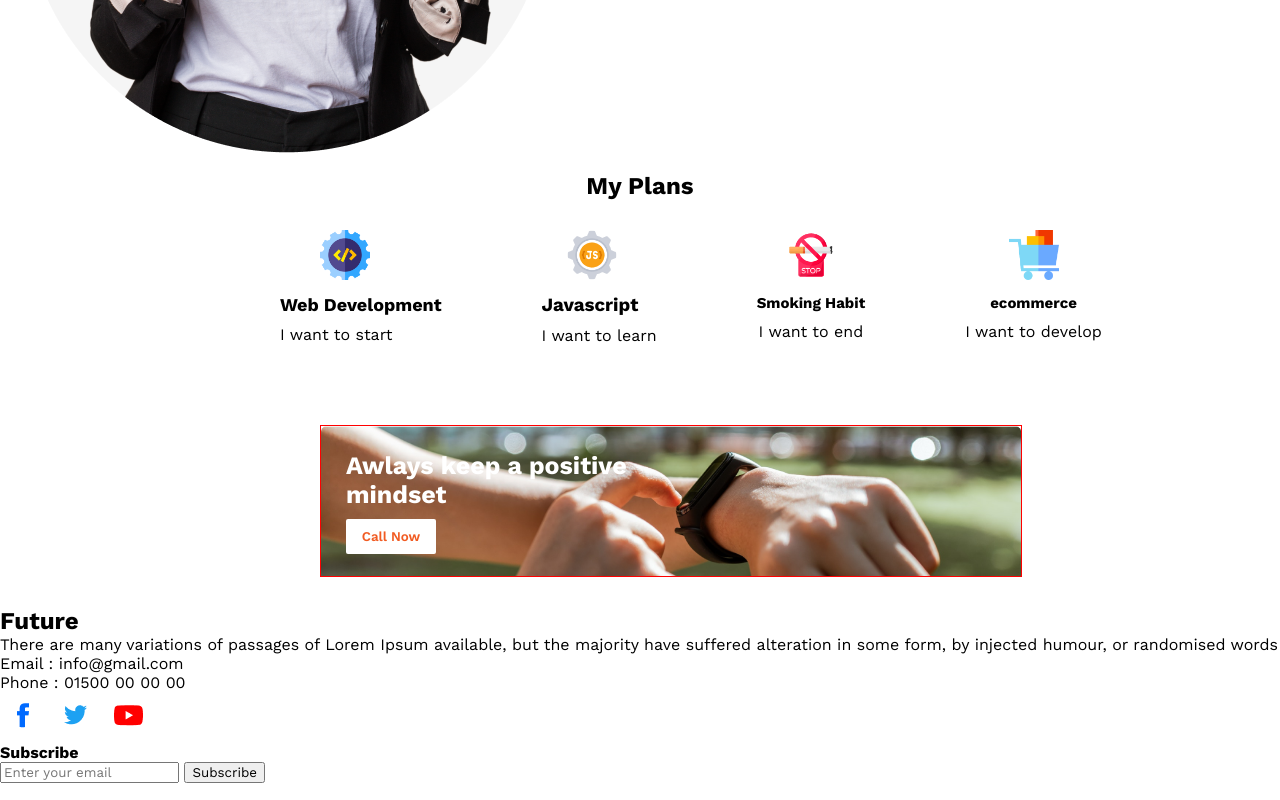
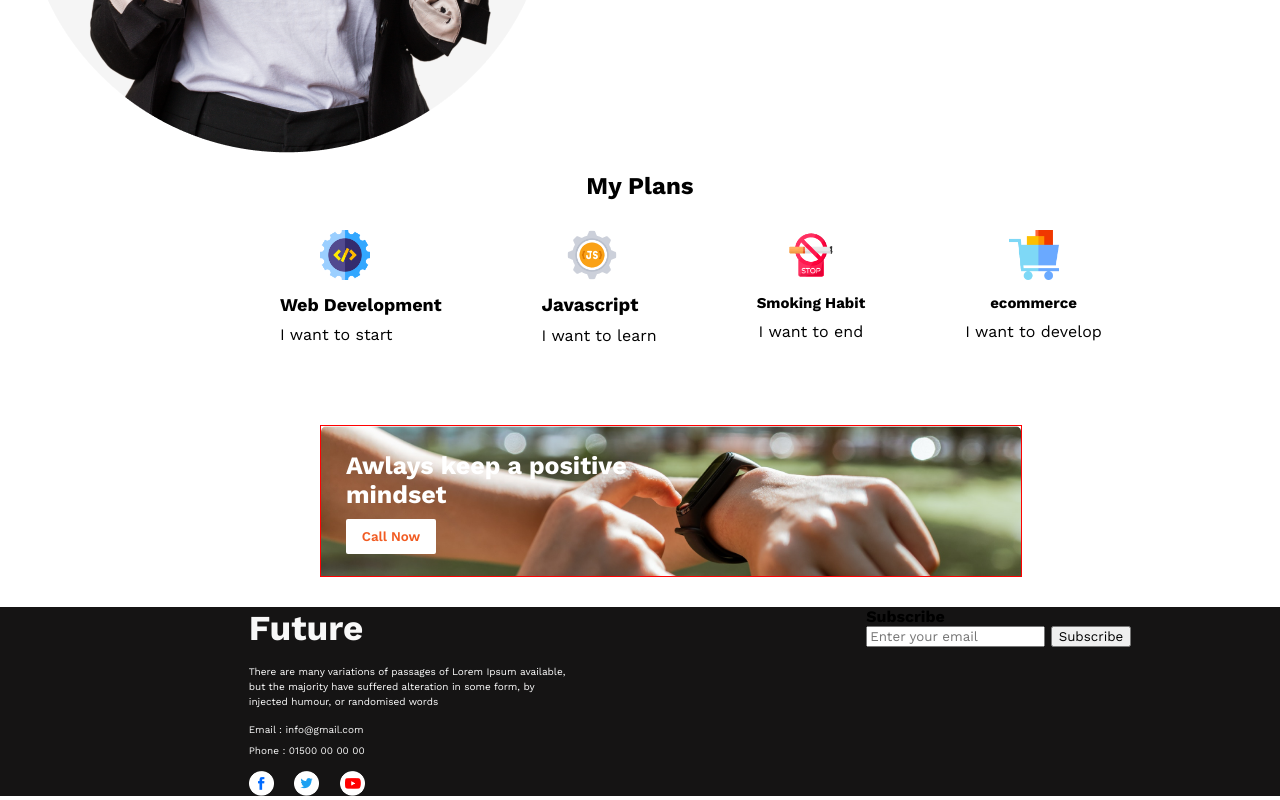
Before and after one commit to torikulislamv3/new-year-repo, a plain HTML site: page index.html in a window 1280 px wide. Shown: the part 1561-2361 px from the top of the page. Drawn offline with nearby package versions, Linux system fonts and the light colour scheme.

Commit message:
footer500

```diff
--- a/index.html
+++ b/index.html
@@ -104,9 +104,9 @@
 
 
                 <div class="sosial-link">
-                   <a href="#"><img src="images/icons/fb.png" alt=""></a>
-                   <a href="#"><img src="images/icons/twitter.png" alt=""></a>
-                   <a href="#"><img src="images/icons/youtube.png" alt=""></a>
+                   <a href="#"><img height="25px" width="25px" src="images/icons/fb.png" alt=""></a>
+                   <a class="a" href="#"><img height="25px" width="25px" src="images/icons/twitter.png" alt=""></a>
+                   <a class="b" href="#"><img height="25px" width="25px" src="images/icons/youtube.png" alt=""></a>
                 </div>
             </div>
 
--- a/styles/new.css
+++ b/styles/new.css
@@ -187,3 +187,57 @@ margin-top: 10px;
     font-weight: 600
 
 }
+
+.footer {
+    background: #151414;
+    display: flex;
+    justify-content: space-around;
+}
+
+.foot-description{
+    margin-top: 15px;
+    color: #FFF;
+/* font-family: Work Sans; */
+font-size: 10px;
+font-style: normal;
+font-weight: 400;
+line-height: 15px;
+    width: 320px;
+    height: 50px;
+    /* border: 1px solid red; */
+}
+
+.col-one{
+    padding-left: 100px;
+}
+
+.foot-title {
+    font-size: 35px;
+    color: #F8F8F8
+}
+
+.email-foot {
+    color: #F8F8F8;
+    margin-top: 10px;
+    font-size: 10px;
+}
+
+.contact-foot {
+    color: #F8F8F8;
+    margin-top: 10px;
+    font-size: 10px;
+}
+
+
+.sosial-link {
+    width: 120px;
+    height: 25px;
+    /* border: 1px solid red; */
+    margin-top: 15px;
+    justify-content: space-around;
+}
+
+
+.a, .b {
+    padding-left: 15px;
+}
```
